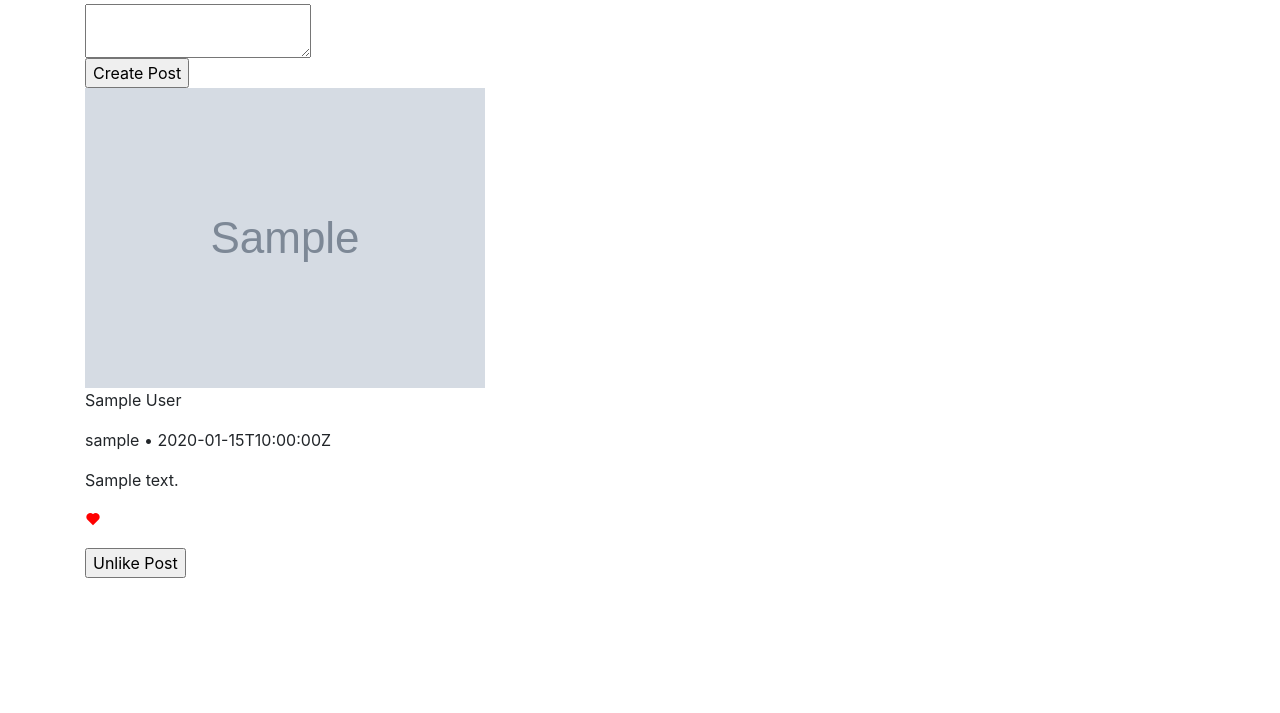
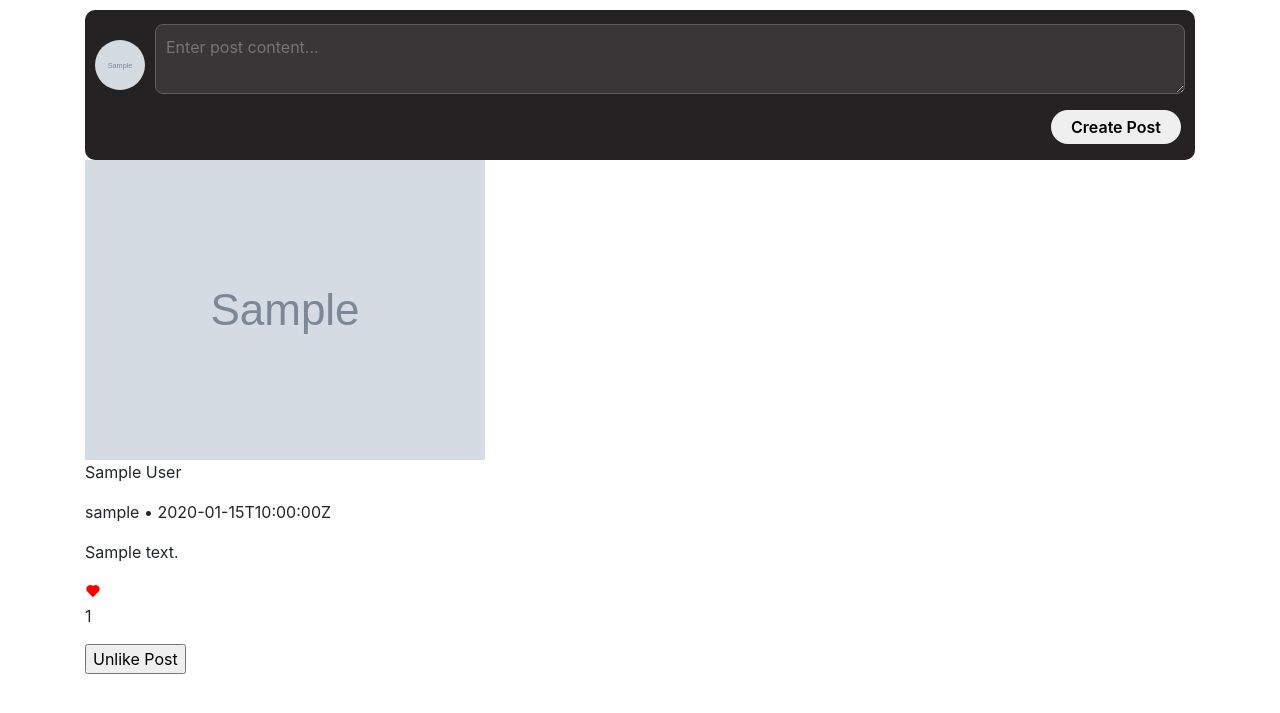
Before and after one commit to pecodeliar/JukeworkWeb, a Django app: page /posts/home in a window 1280 px wide. Shown: the top 713 px of the page. Run offline with Django 4.2, Linux system fonts and the light colour scheme; a user stored in the database is signed in; tables that the repository leaves empty hold one stand-in row (values such as "Sample post"); grey boxes marked "Sample" are stand-in pictures; data that the repository does not hold is empty.

Commit message:
Styling for create post

```diff
--- /dev/null
+++ b/network/core/static/core/styles.css
@@ -0,0 +1,8 @@
+.round-btn {
+    border: none;
+    cursor: pointer;
+    border-radius: 25px;
+    margin: 0 4px;
+    padding: 5px 20px;
+    font-weight: 560;
+}
--- a/network/core/templates/core/base.html
+++ b/network/core/templates/core/base.html
@@ -5,9 +5,8 @@
     <head>
         <title>{% block title %}{% endblock %}</title>
         <link rel="stylesheet" href="https://cdn.jsdelivr.net/npm/bootstrap@4.3.1/dist/css/bootstrap.min.css" integrity="sha384-ggOyR0iXCbMQv3Xipma34MD+dH/1fQ784/j6cY/iJTQUOhcWr7x9JvoRxT2MZw1T" crossorigin="anonymous">
+        <link href="{% static 'core/styles.css' %}?ver=1.2" rel="stylesheet">
         {% block styles %}
-        <!--<link href="{% static 'core/beach.css' %}?ver=1.2" rel="stylesheet">
-        <link href="{% static 'core/styles.css' %}?ver=1.2" rel="stylesheet">-->
         {% endblock %}
         <!--<script defer src="{% static 'core/script.js' %}"></script>-->
         <link href='https://unpkg.com/boxicons@2.1.2/css/boxicons.min.css' rel='stylesheet'>
--- a/network/network/settings.py
+++ b/network/network/settings.py
@@ -133,6 +133,6 @@ STATIC_ROOT = local_settings.static_root
 
 DEFAULT_AUTO_FIELD = 'django.db.models.BigAutoField'
 
-"""ALLOWED_HOSTS = local_settings.allowed_hosts
+ALLOWED_HOSTS = local_settings.allowed_hosts
 
-CSRF_TRUSTED_ORIGINS = local_settings.csrf_trusted_origins"""
+CSRF_TRUSTED_ORIGINS = local_settings.csrf_trusted_origins
--- /dev/null
+++ b/network/posts/static/posts/posts.css
@@ -0,0 +1,46 @@
+/* ===== Create Post Form ===== */
+
+.form-div {
+    margin-top: 10px;
+    background-color: #242222;
+    padding-right: 10px;
+    padding-bottom: 60px;
+    padding-top: 10px;
+    border-radius: 10px;
+}
+
+.post-form-row {
+    display: flex;
+}
+
+.create-post-pfp {
+    width: 70px;
+    flex: 1;
+    margin: 10px;
+    margin-top: 20px;
+}
+
+.create-post-pfp img {
+    height: 50px;
+    width: 50px;
+    border-radius: 50%;
+    object-fit: cover;
+    object-position: center;
+}
+
+.form-text-div {
+    width: 100%;
+}
+
+.form-text {
+    background-color: #383636;
+    color: white;
+    border: 0.5px solid #5e5d5c;
+    border-radius: 8px;
+    padding: 10px;
+    width: 100%;
+}
+
+.post-crt-btn {
+    margin-top: 10px;
+}
--- a/network/posts/static/posts/posts.js
+++ b/network/posts/static/posts/posts.js
@@ -1,9 +1,15 @@
+let loggedInUser = null
+
 document.addEventListener('DOMContentLoaded', function() {
 
-    if (document.querySelector('#post-form') !== null) {
+    const postForm = document.querySelector('#post-form')
+    if (postForm !== null) {
+        loggedInUser = parseInt(postForm.dataset.user)
         const form = composePost();
         document.querySelector('#post-form').append(form);
     };
+
+    const article = document.querySelector("#electric-cars");
 
     loadPosts();
 
@@ -27,7 +33,6 @@ function getCookie(name) {
 
 function composePost() {
 
-
     // Make div
     const formDiv = document.createElement("div");
     formDiv.setAttribute("class", "form-div");
@@ -36,13 +41,42 @@ function composePost() {
     var form = document.createElement("form");
     form.setAttribute("method", "post");
 
+    var formRow = document.createElement("div");
+    formRow.setAttribute("class", "post-form-row")
+
+    // Profile Picture
+    const pfpDiv = document.createElement("div");
+    pfpDiv.setAttribute("class", "create-post-pfp");
+    const pfp = document.createElement("img");
+    pfpDiv.append(pfp)
+    formRow.append(pfpDiv)
+
+    // Get user information for PFP
+    fetch(`/users/${loggedInUser}`)
+    .then(response => response.json() )
+    .then(user => {
+
+        pfp.alt = user.username;
+        pfp.src = user.pfp_url;
+
+    })
+    .catch(error => {
+        console.log(error);
+    });
+
+    const formTextDiv = document.createElement("div");
+    formTextDiv.setAttribute("class", "form-text-div");
     const formText = document.createElement("textarea");
     formText.setAttribute("class", "form-text");
+    formText.placeholder = "Enter post content..."
+    formTextDiv.append(formText)
+    formRow.append(formTextDiv)
 
     const csrftoken = getCookie('csrftoken');
 
     const postButton = document.createElement("input");
     postButton.setAttribute("type", "submit");
+    postButton.setAttribute("class", "float-right round-btn post-crt-btn");
     postButton.setAttribute("value", "Create Post");
     postButton.addEventListener("click", () => {
 
@@ -65,7 +99,7 @@ function composePost() {
 
     });
 
-    form.append(formText, postButton)
+    form.append(formRow, postButton)
     formDiv.append(form);
     return formDiv;
 
@@ -87,8 +121,10 @@ function loadPosts() {
             .then(response => response.json() )
             .then(user => {
 
+
+
                 const postCard = postElement(post.fields, post.pk, user)
-                const help = likePostButton(post.fields, post.pk, user)
+                const help = likePostButton(post.fields, post.pk, loggedInUser)
 
                 parent.append(postCard, help);
                 help.addEventListener("click", () => like(help))
@@ -166,14 +202,15 @@ function likePostButton(post, id, creator) {
     likeIcon.setAttribute("data-type", "post");
     const likeCount = document.createElement("p");
     likeCount.setAttribute("class", "like-cnt");
-    likeCount.innerText = ""
+    likeCount.innerText = post.likers["length"]
+    console.log(post.likers["length"])
     likeCount.setAttribute("data-id", id);
     likeCount.setAttribute("data-type", "post");
     const likeBtn = document.createElement("input");
     likeBtn.setAttribute("type", "button");
     likeBtn.setAttribute("data-id", id);
     likeBtn.setAttribute("data-type", "post");
-    const liked = post.likers.includes(creator.id);
+    const liked = post.likers.includes(loggedInUser);
     if (liked == false) {
         likeBtn.value = `Like Post`
         likeIcon.style.color = "grey"
@@ -206,6 +243,7 @@ function like(span) {
 
             const elements = document.querySelectorAll(`[data-type='${id}'], [data-type='${type}']`)
             console.log(elements)
+            var count = parseInt(elements.item(2).textContent)
 
             return fetch(`${type}/${id}`, {
                 method: 'PUT',
@@ -216,14 +254,16 @@ function like(span) {
                 })
             })
             .then(() =>{
-                if (elements.item(3).value === `Like ${type}`) {
+                if (elements.item(3).value === `Like ${titleCase(type)}`) {
                     console.log("Liked")
                     elements.item(1).style.color = "red"
-                    elements.item(3).value = `Unlike ${type}`
+                    elements.item(2).textContent = count += 1
+                    elements.item(3).value = `Unlike ${titleCase(type)}`
                 } else {
                     console.log("Unliked")
                     elements.item(1).style.color = "grey"
-                    elements.item(3).value = `Like ${type}`
+                    elements.item(2).textContent = count -= 1
+                    elements.item(3).value = `Like ${titleCase(type)}`
                 }
             })
             .catch(error => {
@@ -236,3 +276,7 @@ function like(span) {
         });
 
 }
+
+function titleCase(string){
+    return string[0].toUpperCase() + string.slice(1).toLowerCase();
+}
--- a/network/posts/templates/posts/posts.html
+++ b/network/posts/templates/posts/posts.html
@@ -1,12 +1,16 @@
 {% extends "core/base.html" %}
 {% load static %}
+
+{% block styles %}
+<link href="{% static 'posts/posts.css' %}?ver=1.2" rel="stylesheet">
+{% endblock %}
 
 {% block body %}
 
 <div class="container auth-container">
 
     {% if user.is_authenticated %}
-        <div id="post-form">
+        <div id="post-form" data-user="{{ user.id }}">
         </div>
     {% endif %}
 
```
